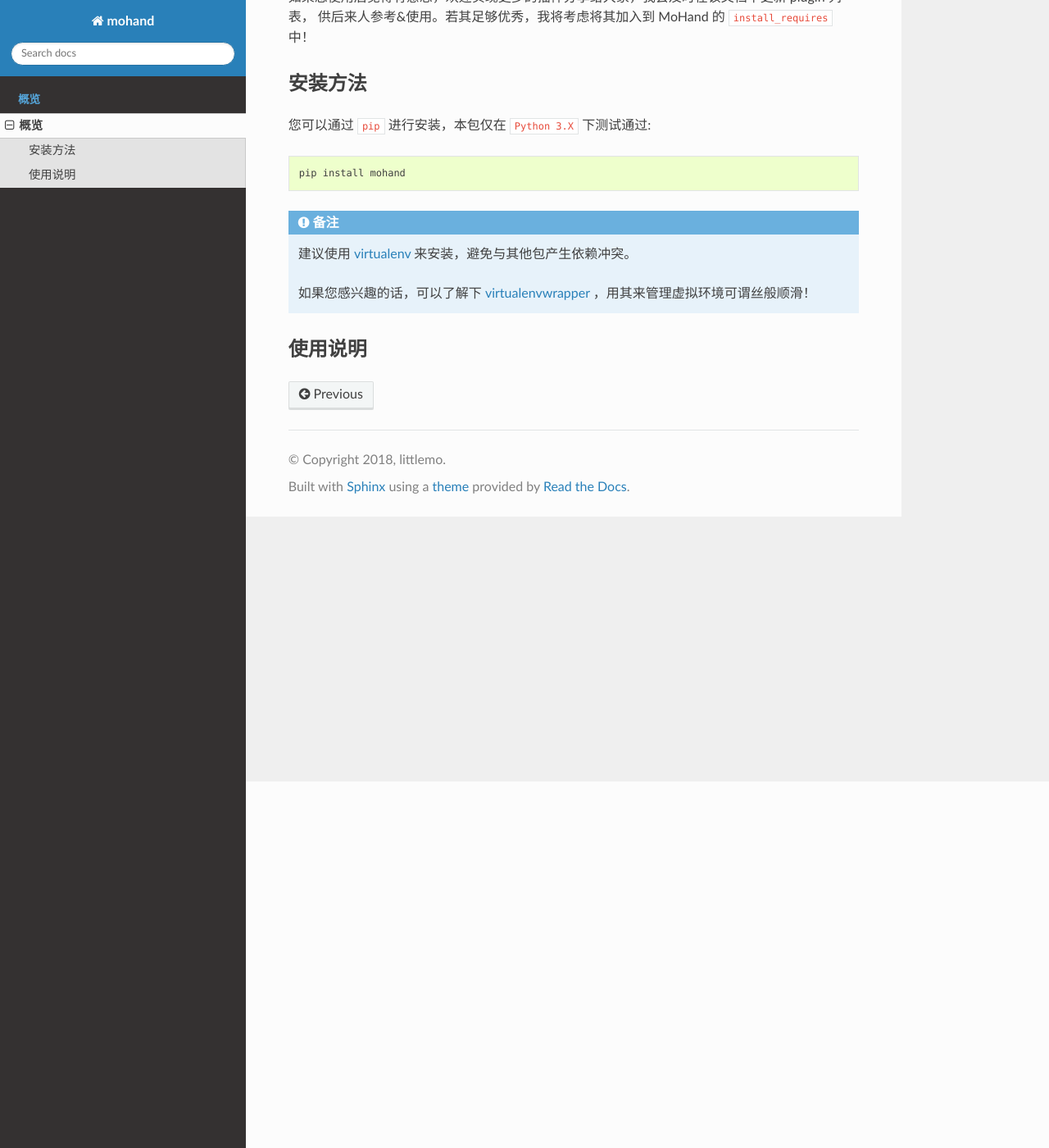
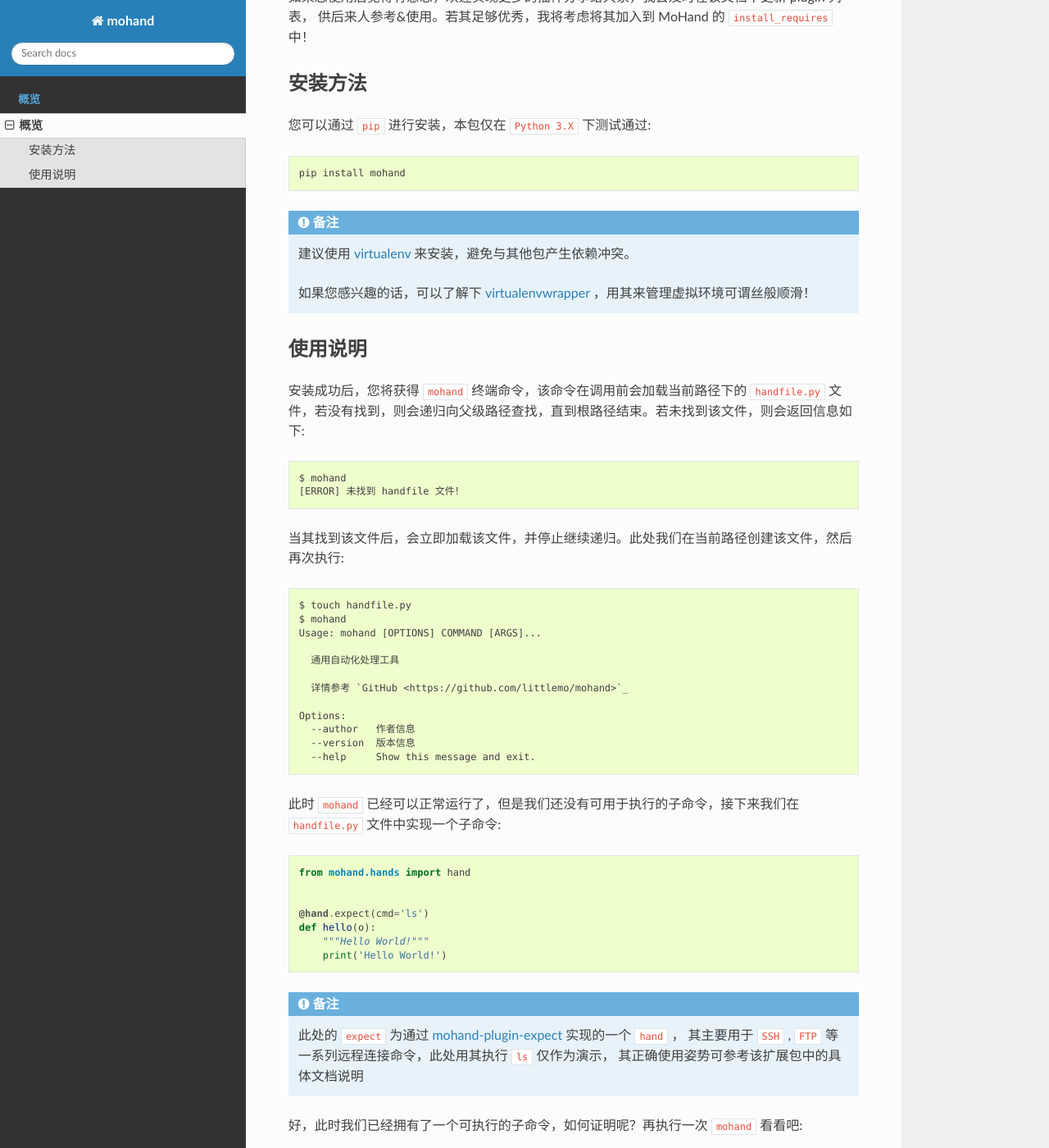
Before and after one commit to littlemo/mohand, a Sphinx documentation site: the page built from docs/source/intro/overview.rst, in a window 1280 px wide and 1400 px high, scrolled down 447 px. Shown: the whole window at 82% size. Built offline with Sphinx 7.4.7 and the Read the Docs theme 2.0.0, drawn with Linux system fonts in a browser that asks for light colours; formulas are drawn with MathJax 3; some of the changed text lies outside the part shown.

Commit message:
F: 编写概览文档中的使用说明章节

```diff
--- a/docs/source/intro/overview.rst
+++ b/docs/source/intro/overview.rst
@@ -34,6 +34,78 @@
 使用说明
 ========
 
+安装成功后，您将获得 ``mohand`` 终端命令，该命令在调用前会加载当前路径下的 ``handfile.py``
+文件，若没有找到，则会递归向父级路径查找，直到根路径结束。若未找到该文件，则会返回信息如下::
+
+    $ mohand
+    [ERROR] 未找到 handfile 文件！
+
+当其找到该文件后，会立即加载该文件，并停止继续递归。此处我们在当前路径创建该文件，然后再次执行::
+
+    $ touch handfile.py
+    $ mohand
+    Usage: mohand [OPTIONS] COMMAND [ARGS]...
+
+      通用自动化处理工具
+
+      详情参考 `GitHub <https://github.com/littlemo/mohand>`_
+
+    Options:
+      --author   作者信息
+      --version  版本信息
+      --help     Show this message and exit.
+
+此时 ``mohand`` 已经可以正常运行了，但是我们还没有可用于执行的子命令，接下来我们在
+``handfile.py`` 文件中实现一个子命令::
+
+    from mohand.hands import hand
+
+
+    @hand.expect(cmd='ls')
+    def hello(o):
+        """Hello World!"""
+        print('Hello World!')
+
+.. note::
+
+    此处的 ``expect`` 为通过 `mohand-plugin-expect`_ 实现的一个 ``hand`` ，
+    其主要用于 ``SSH`` , ``FTP`` 等一系列远程连接命令，此处用其执行 ``ls`` 仅作为演示，
+    其正确使用姿势可参考该扩展包中的具体文档说明
+
+好，此时我们已经拥有了一个可执行的子命令，如何证明呢？再执行一次 ``mohand`` 看看吧::
+
+    $ mohand
+    Usage: mohand [OPTIONS] COMMAND [ARGS]...
+
+      通用自动化处理工具
+
+      详情参考 `GitHub <https://github.com/littlemo/mohand>`_
+
+    Options:
+      --author   作者信息
+      --version  版本信息
+      --help     Show this message and exit.
+
+    Commands:
+      hello  Hello World!
+
+注意最后两行，现在已经多了一条子命令，其命令名即为我们之前实现的函数名，说明即该函数的 ``__doc__`` 。
+这里的 CLI 是基于 `click`_ 包实现的，故您基本感受不到其存在，相关逻辑已经被封装到 ``hand.expect``
+这个装饰器中了。
+
+接下来就是见证奇迹的时刻了，我们来执行以下这个子命令看看::
+
+    $ mohand hello
+    ls
+    Hello World!
+    handfile.py
+
+看我们实现的命令被执行了，打印出了通过装饰器传入的 ``cmd`` ， ``Hello World!``  ，
+以及当前路径下的文件。
+
+还记得我之前说过的循环递归查找 ``handfile.py`` 文件么？这个性质将很方便，比如将我们刚实现的
+``handfile.py`` 移到 ``~`` 下，这样我们在 ``~`` 目录下就都可以加载到这个文件中的子命令了。
+
 
 .. _Fabric: http://www.fabfile.org
 .. _Gulp: https://gulpjs.com
```
Also changed, not shown: other parts of docs/source/intro/overview.rst (+1 -0 lines).
